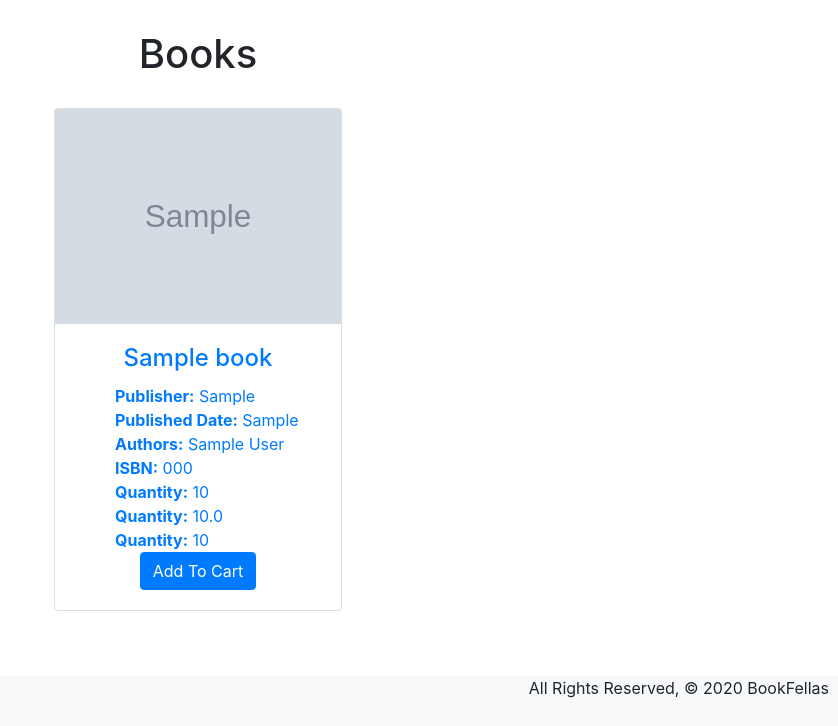
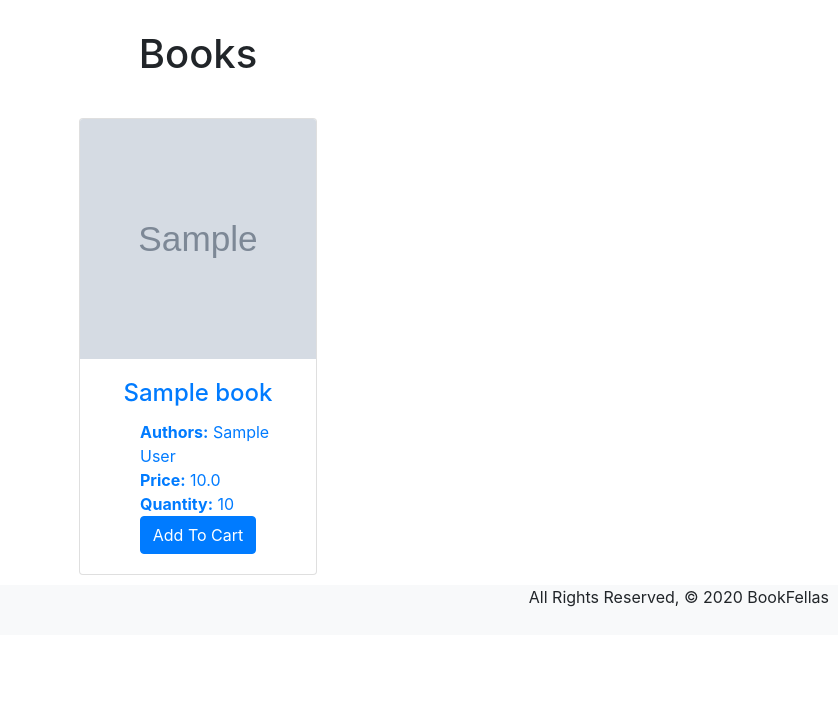
Before and after one commit to BookFellas/book-fellas, a Django app: page /books/ in a window 1280 px wide. Shown: the part 74-800 px from the top of the page, without its empty margins (442-1280 px from the left). Run offline with Django 3.2, Linux system fonts and the light colour scheme; tables that the repository leaves empty hold one stand-in row (values such as "Sample post"); grey boxes marked "Sample" are stand-in pictures; some libraries are stand-ins or nearby versions.

Commit message:
update css

```diff
--- a/main_app/static/css/style.css
+++ b/main_app/static/css/style.css
@@ -13,7 +13,6 @@ footer {
     margin-top: auto;
     width: 100%;
     height: 50px;
-    position: fixed;
     bottom: 0px;
     left: 0px;
 }
@@ -26,9 +25,19 @@ footer {
 ul {
     list-style: none;
 }
-
 .card {
+    max-width: 540px;
+}
+.card img {
+    max-height: 50vh;
+    max-width: 50vh;
+}
+.card-deck {
     width: 18rem;
+    padding: 10px;
+}
+.card-deck img{
+    height: 30vh;
 }
 
 .card-text {
@@ -37,7 +46,6 @@ ul {
 
 th {
     text-align: center;
-    width: 400px;
 }
 
 th>label {
@@ -45,8 +53,8 @@ th>label {
 }
 
 td>input {
-    width: 900px;
     height: 40px;
+    width: 100%;
 }
 
 table {
--- a/main_app/templates/books/index.html
+++ b/main_app/templates/books/index.html
@@ -12,12 +12,8 @@
                     <div class="card-body">
                         <h4 class="card-title">{{ book.title }}</h4>
                         <ul class="card-text">
-                            <li><Strong>Publisher:</Strong> {{ book.publisher }}</li>
-                            <li><Strong>Published Date:</Strong> {{ book.year_published }}</li>
                             <li><Strong>Authors:</Strong> {{ book.author }}</li>
-                            <li><Strong>ISBN:</Strong> {{ book.isbn}}</li>
-                            <li><Strong>Quantity:</Strong> {{ book.quantity}}</li>
-                            <li><Strong>Quantity:</Strong> {{ book.price}}</li>
+                            <li><Strong>Price:</Strong> {{ book.price}}</li>
                             {% if book.quantity > 0 %}
                                 <li><Strong>Quantity:</Strong> {{ book.quantity }}</li>
                             {% else %}
--- a/main_app/templates/main_app/profile_form.html
+++ b/main_app/templates/main_app/profile_form.html
@@ -1,9 +1,9 @@
 {% extends 'base.html' %}
 
 {% block content %}
-
+<h3>{{ user }}'s Profile</h3>
 <form action="" method="post">
-    <div class="form-row">
+    <div class="form-group">
 		{% csrf_token %}
 		<table class="table table-striped table-bordered">
 		{{ form.as_table }}
```
Also changed, not shown: main_app/templates/books/detail.html (+6 -3 lines), main_app/templates/profiles/index.html (+1 -7 lines).
